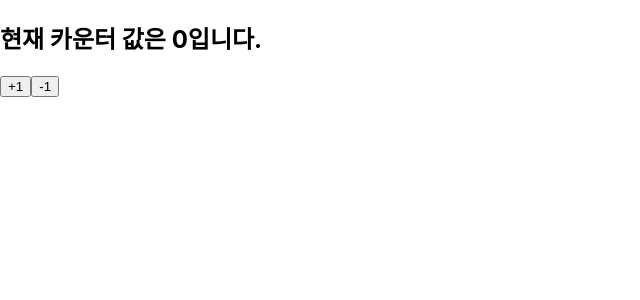
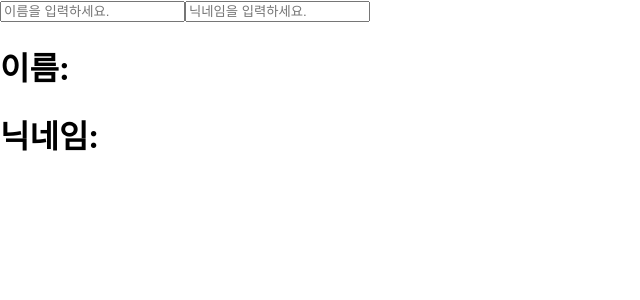
Before and after one commit to mae-noh/React-do-it, a React (Create React App) app: page / in a window 1280 px wide. Shown: the top 300 px of the page, without its empty margins (0-640 px from the left). Built offline with nearby package versions, Linux system fonts and the light colour scheme.

Commit message:
useEffect

```diff
--- a/src/App.js
+++ b/src/App.js
@@ -2,11 +2,11 @@ import React from 'react';
 //import Say from './Say';
 //import EventPractice from './EventPractice';
 //import IterationSample from './IterationSample';
-//import Info from './Info';
-import Counter from './Counter';
+//import Counter from './Counter';
+import Info from './Info';
 
 const App = () => {
-  return <Counter />;
+  return <Info />;
 };
 
 export default App;
--- a/src/Info.js
+++ b/src/Info.js
@@ -1,8 +1,16 @@
-import React, { useState } from 'react';
+import React, { useState, useEffect } from 'react';
 
 const Info = () => {
     const [name, setName] = useState('');
     const [nickname, setNickname] = useState('');
+
+    useEffect(() => {
+        console.log('렌더링 완료');
+        console.log({
+            name,
+            nickname
+        });
+    });
 
     const onChangeName = e => {
         setName(e.target.value);
```
